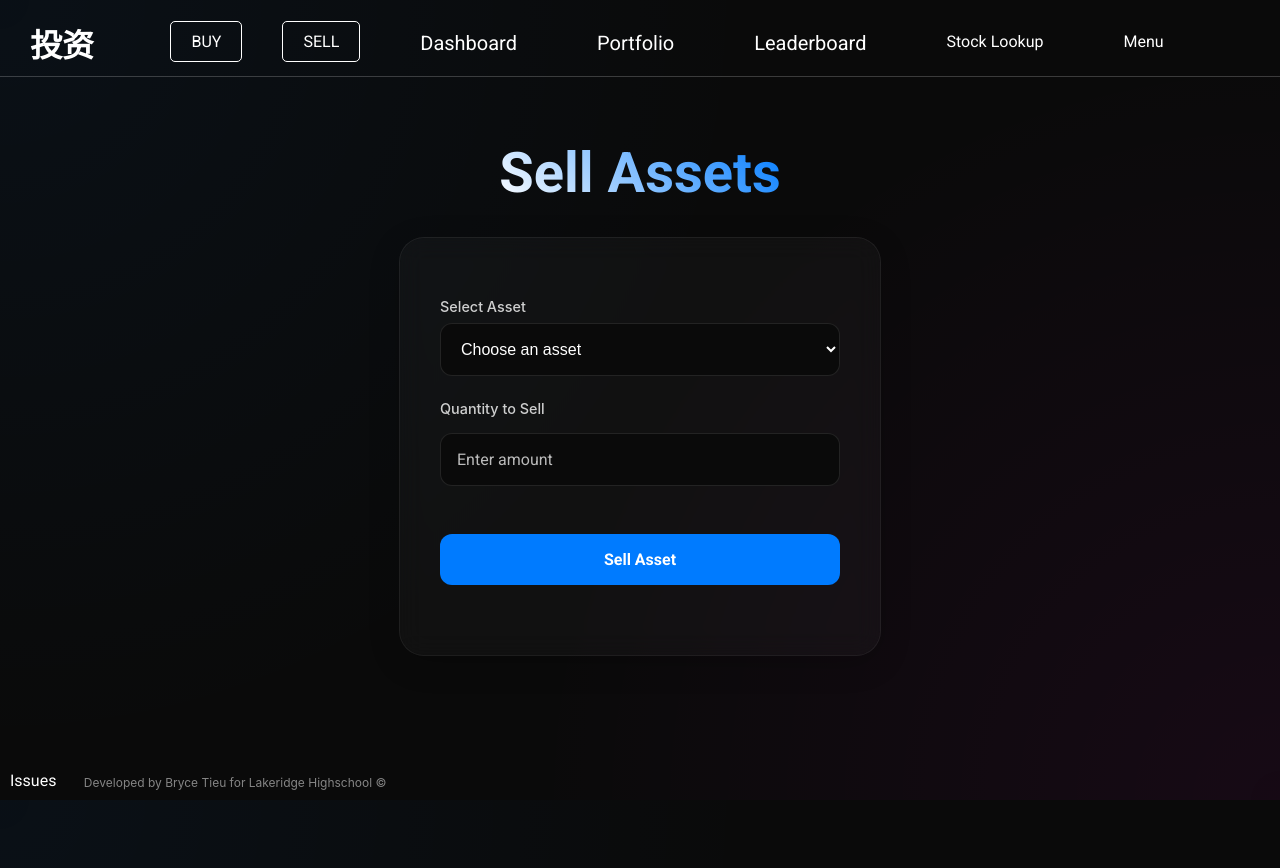
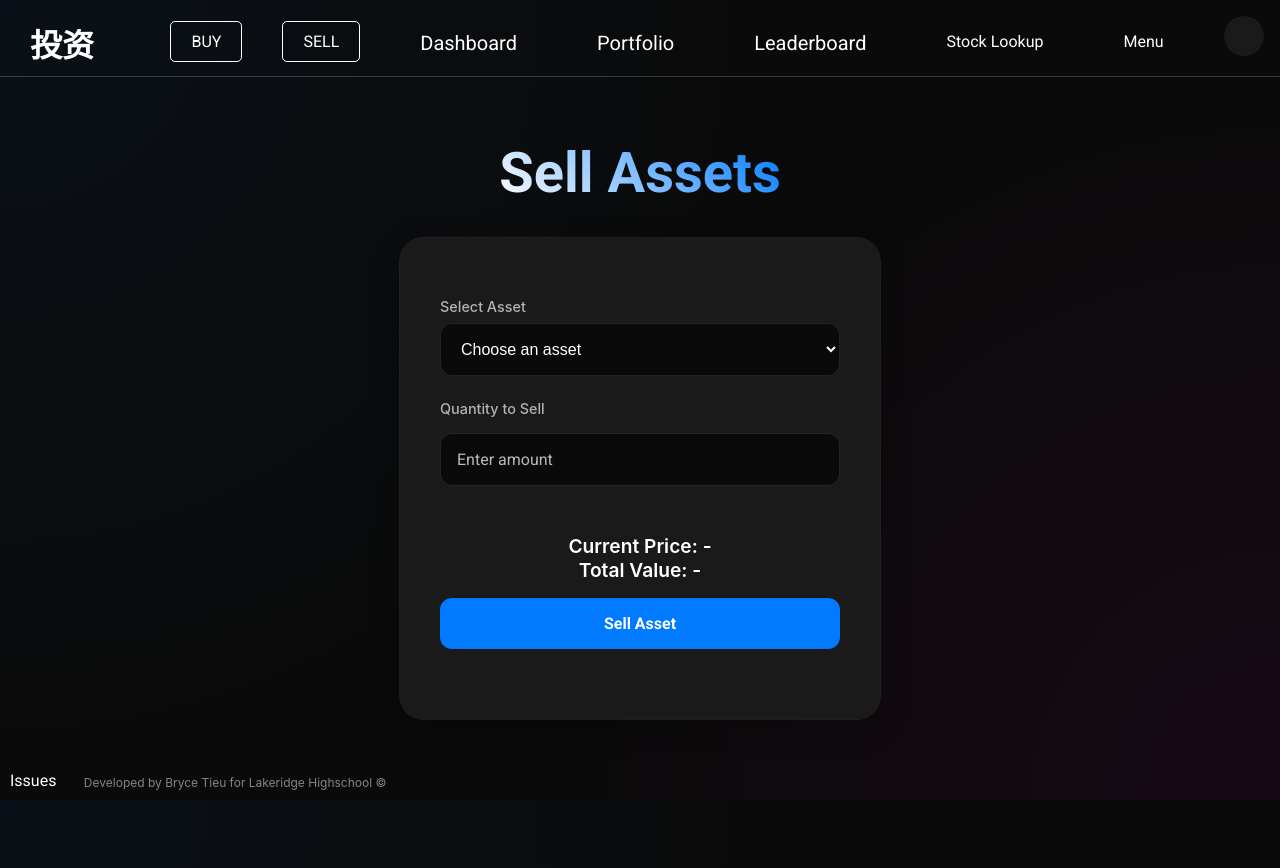
Before and after one commit to Buraisu-tiu/TouZi, a Flask app: page /sell in a window 1280 px wide. Run offline with Flask 3, Linux system fonts and the light colour scheme; the visitor is signed in with stand-in values (Sample User, id 1); data that the repository does not hold is empty; parts of the project's set-up code (start-up, migrations or seed data) failed here and were passed over; some libraries are stand-ins or nearby versions; some web fonts are replaced.

Commit message:
leladerboard links

```diff
--- a/Stock/templates/leaderboard.html.jinja2
+++ b/Stock/templates/leaderboard.html.jinja2
@@ -292,7 +292,7 @@ function createLeaderboardRow(user, rank) {
     return `
         <tr>
             <td>#${rank}</td>
-            <td>${user.username}</td>
+            <td><a href="/portfolio/${user.id}" class="hover:underline">${user.username}</a></td>
             <td>${formatCurrency(user.account_value)}</td>
             <td class="${user.daily_change >= 0 ? 'positive' : 'negative'}">
                 ${formatPercentage(user.daily_change)}
--- a/Stock/templates/sell.html.jinja2
+++ b/Stock/templates/sell.html.jinja2
@@ -1,19 +1,37 @@
 {% extends "base.html.jinja2" %}
 {% block content %}
 <style>
+    :root {
+        --bg-primary: #0a0a0a;
+        --bg-secondary: #1a1a1a;
+        --text-primary: #ffffff;
+        --text-secondary: #b3b3b3;
+        --accent-color: {{ user.accent_color if user and user.accent_color else '#007bff' }};
+        --error-color: #ff4757;
+        --success-color: #2ed573;
+    }
+
     body {
         background:
             radial-gradient(circle at 0% 0%, rgba(0, 123, 255, 0.05) 0%, transparent 50%),
             radial-gradient(circle at 100% 100%, rgba(255, 0, 221, 0.05) 0%, transparent 50%),
-            {{ user.background_color if user and user.background_color else '#0a0a0a' }};
+            var(--bg-primary);
         background-attachment: fixed;
-        color: #ffffff;
+        color: var(--text-primary);
         font-family: 'Inter', sans-serif;
         min-height: 100vh;
         margin: 0;
         padding: 0;
-        display: block; /* Changed from flex to block to prevent interference with base template */
+        display: block;
         overflow-x: hidden;
+        transition: background-color 0.3s ease;
+    }
+
+    body.light-mode {
+        --bg-primary: #f0f0f0;
+        --bg-secondary: #ffffff;
+        --text-primary: #333333;
+        --text-secondary: #666666;
     }
 
     .content-wrapper {
@@ -21,26 +39,26 @@
         display: flex;
         justify-content: center;
         align-items: flex-start;
-        padding-top: 2rem; /* Add space below the navbar */
-        min-height: calc(100vh - 60px); /* Adjust based on your navbar height */
+        padding-top: 2rem;
+        min-height: calc(100vh - 60px);
     }
 
     .sell-container {
         width: 100%;
-        max-width: 500px; /* Match the buy container */
+        max-width: 600px;
         padding: 2rem;
         display: flex;
         flex-direction: column;
         align-items: center;
         gap: 2rem;
-        margin: 0 auto; /* Center the container */
+        margin: 0 auto;
     }
 
     .sell-title {
         font-size: 3.5rem;
         font-weight: 700;
         margin: 0;
-        background: linear-gradient(45deg, #fff, {{ user.accent_color if user and user.accent_color else '#007bff' }});
+        background: linear-gradient(45deg, var(--text-primary), var(--accent-color));
         -webkit-background-clip: text;
         -webkit-text-fill-color: transparent;
         text-align: center;
@@ -48,7 +66,7 @@
 
     .form-container {
         width: 100%;
-        background: rgba(255, 255, 255, 0.03);
+        background: var(--bg-secondary);
         backdrop-filter: blur(12px);
         border-radius: 24px;
         padding: 2.5rem;
@@ -74,17 +92,17 @@
         margin-bottom: 0.5rem;
         font-size: 0.9rem;
         font-weight: 500;
-        color: rgba(255, 255, 255, 0.8);
+        color: var(--text-secondary);
     }
 
     .input-group input,
     .input-group select {
         width: 100%;
         padding: 1rem;
-        background: {{ user.background_color if user and user.background_color else '#0a0a0a' }};
+        background: var(--bg-primary);
         border: 1px solid rgba(255, 255, 255, 0.1);
         border-radius: 12px;
-        color: {{ user.text_color if user and user.text_color else '#ffffff' }};
+        color: var(--text-primary);
         font-size: 1rem;
         transition: all 0.3s ease;
     }
@@ -92,14 +110,14 @@
     .input-group input:focus,
     .input-group select:focus {
         outline: none;
-        border-color: {{ user.accent_color if user and user.accent_color else '#007bff' }};
+        border-color: var(--accent-color);
         box-shadow: 0 0 0 3px rgba({{ (user.accent_color if user and user.accent_color else '#007bff') | hex_to_rgb }}, 0.2);
     }
 
     .sell-button {
         width: 100%;
         padding: 1rem;
-        background: {{ user.accent_color if user and user.accent_color else '#007bff' }};
+        background: var(--accent-color);
         border: none;
         border-radius: 12px;
         color: white;
@@ -133,22 +151,20 @@
     .alert-success {
         background: rgba(46, 213, 115, 0.1);
         border: 1px solid rgba(46, 213, 115, 0.2);
-        color: #2ed573;
-        margin-top: 40%;
+        color: var(--success-color);
     }
 
     .alert-error {
         background: rgba(255, 71, 87, 0.1);
         border: 1px solid rgba(255, 71, 87, 0.2);
-        color: #ff4757;
-        margin-top: 40%;
+        color: var(--error-color);
     }
 
     .success-popup {
         position: fixed;
         bottom: 2rem;
         right: 2rem;
-        background: {{ user.accent_color if user and user.accent_color else '#007bff' }};
+        background: var(--accent-color);
         color: white;
         padding: 1rem 2rem;
         border-radius: 12px;
@@ -161,6 +177,83 @@
     .success-popup.show {
         transform: translateY(0);
         opacity: 1;
+    }
+
+    .mode-toggle {
+        position: fixed;
+        top: 1rem;
+        right: 1rem;
+        background: var(--bg-secondary);
+        border: none;
+        border-radius: 50%;
+        width: 40px;
+        height: 40px;
+        display: flex;
+        align-items: center;
+        justify-content: center;
+        cursor: pointer;
+        transition: all 0.3s ease;
+    }
+
+    .mode-toggle:hover {
+        transform: scale(1.1);
+    }
+
+    .mode-toggle i {
+        font-size: 1.2rem;
+        color: var(--text-primary);
+    }
+
+    .confirmation-modal {
+        display: none;
+        position: fixed;
+        top: 0;
+        left: 0;
+        width: 100%;
+        height: 100%;
+        background: rgba(0, 0, 0, 0.5);
+        align-items: center;
+        justify-content: center;
+        z-index: 1000;
+    }
+
+    .confirmation-content {
+        background: var(--bg-secondary);
+        padding: 2rem;
+        border-radius: 12px;
+        text-align: center;
+    }
+
+    .confirmation-buttons {
+        display: flex;
+        justify-content: center;
+        gap: 1rem;
+        margin-top: 1rem;
+    }
+
+    .confirmation-buttons button {
+        padding: 0.5rem 1rem;
+        border: none;
+        border-radius: 6px;
+        cursor: pointer;
+        transition: all 0.3s ease;
+    }
+
+    .confirm-sell {
+        background: var(--accent-color);
+        color: white;
+    }
+
+    .cancel-sell {
+        background: var(--bg-primary);
+        color: var(--text-primary);
+    }
+
+    .real-time-price {
+        font-size: 1.2rem;
+        font-weight: 600;
+        margin-top: 1rem;
+        text-align: center;
     }
 
     @keyframes slideDown {
@@ -193,13 +286,13 @@
     <div class="sell-container">
         <h1 class="sell-title">Sell Assets</h1>
         <div class="form-container">
-            <form method="POST" action="{{ url_for('sell') }}" onsubmit="return validateForm()">
+            <form id="sellForm" method="POST" action="{{ url_for('sell') }}" onsubmit="return showConfirmation(event)">
                 <div class="input-group">
                     <label for="symbol">Select Asset</label>
-                    <select id="symbol" name="symbol" required>
+                    <select id="symbol" name="symbol" required onchange="updatePrice()">
                         <option value="">Choose an asset</option>
                         {% for item in portfolio_items %}
-                            <option value="{{ item.symbol }}">
+                            <option value="{{ item.symbol }}" data-shares="{{ item.shares }}">
                                 {{ item.symbol }} ({{ item.shares }} shares)
                             </option>
                         {% endfor %}
@@ -209,7 +302,12 @@
                 <div class="input-group">
                     <label for="shares">Quantity to Sell</label>
                     <input type="number" id="shares" name="shares" step="0.01" min="0.01" required
-                           placeholder="Enter amount">
+                           placeholder="Enter amount" oninput="updateTotalValue()">
+                </div>
+
+                <div class="real-time-price">
+                    Current Price: <span id="currentPrice">-</span><br>
+                    Total Value: <span id="totalValue">-</span>
                 </div>
 
                 <button type="submit" class="sell-button">Sell Asset</button>
@@ -232,23 +330,127 @@
     Sale completed successfully
 </div>
 
+<button class="mode-toggle" onclick="toggleMode()">
+    <i class="fas fa-moon"></i>
+</button>
+
+<div id="confirmationModal" class="confirmation-modal">
+    <div class="confirmation-content">
+        <h2>Confirm Sale</h2>
+        <p>Are you sure you want to sell <span id="confirmShares"></span> shares of <span id="confirmSymbol"></span>?</p>
+        <p>Total value: <span id="confirmValue"></span></p>
+        <div class="confirmation-buttons">
+            <button class="confirm-sell" onclick="confirmSell()">Confirm</button>
+            <button class="cancel-sell" onclick="cancelSell()">Cancel</button>
+        </div>
+    </div>
+</div>
+
+<script src="https://kit.fontawesome.com/your-fontawesome-kit.js" crossorigin="anonymous"></script>
 <script>
+    let currentMode = 'dark';
+
+    function toggleMode() {
+        const body = document.body;
+        const modeToggle = document.querySelector('.mode-toggle i');
+
+        if (currentMode === 'dark') {
+            body.classList.add('light-mode');
+            modeToggle.classList.remove('fa-moon');
+            modeToggle.classList.add('fa-sun');
+            currentMode = 'light';
+        } else {
+            body.classList.remove('light-mode');
+            modeToggle.classList.remove('fa-sun');
+            modeToggle.classList.add('fa-moon');
+            currentMode = 'dark';
+        }
+    }
+
     function validateForm() {
         const shares = parseFloat(document.getElementById('shares').value);
+        const symbol = document.getElementById('symbol');
+        const selectedOption = symbol.options[symbol.selectedIndex];
+        const availableShares = parseFloat(selectedOption.dataset.shares);
+
         if (isNaN(shares) || shares <= 0) {
+            showAlert('Please enter a valid positive number for quantity', 'error');
+            return false;
+        }
+
+        if (shares > availableShares) {
+            showAlert(`You can't sell more than ${availableShares} shares`, 'error');
+            return false;
+        }
+
+        return true;
+    }
+
+    function showAlert(message, category) {
         const alert = document.createElement('div');
-            alert.className = 'alert alert-error';
-            alert.textContent = 'Please enter a valid positive number for quantity';
+        alert.className = `alert alert-${category}`;
+        alert.textContent = message;
         document.body.appendChild(alert);
 
         setTimeout(() => {
             alert.remove();
         }, 3000);
+    }
 
+    function showConfirmation(event) {
+        event.preventDefault();
+        if (validateForm()) {
+            const shares = document.getElementById('shares').value;
+            const symbol = document.getElementById('symbol').value;
+            const totalValue = document.getElementById('totalValue').textContent;
+
+            document.getElementById('confirmShares').textContent = shares;
+            document.getElementById('confirmSymbol').textContent = symbol;
+            document.getElementById('confirmValue').textContent = totalValue;
+
+            document.getElementById('confirmationModal').style.display = 'flex';
+        }
         return false;
     }
-        return true;
+
+    function confirmSell() {
+        document.getElementById('sellForm').submit();
     }
+
+    function cancelSell() {
+        document.getElementById('confirmationModal').style.display = 'none';
+    }
+
+    async function updatePrice() {
+        const symbol = document.getElementById('symbol').value;
+        if (symbol) {
+            try {
+                const response = await fetch(`/api/price/${symbol}`);
+                const data = await response.json();
+                document.getElementById('currentPrice').textContent = `$${data.price.toFixed(2)}`;
+                updateTotalValue();
+            } catch (error) {
+                console.error('Error fetching price:', error);
+            }
+        } else {
+            document.getElementById('currentPrice').textContent = '-';
+            document.getElementById('totalValue').textContent = '-';
+        }
+    }
+
+    function updateTotalValue() {
+        const shares = parseFloat(document.getElementById('shares').value);
+        const price = parseFloat(document.getElementById('currentPrice').textContent.replace('$', ''));
+        if (!isNaN(shares) && !isNaN(price)) {
+            const totalValue = shares * price;
+            document.getElementById('totalValue').textContent = `$${totalValue.toFixed(2)}`;
+        } else {
+            document.getElementById('totalValue').textContent = '-';
+        }
+    }
+
+    // Update price every 30 seconds
+    setInterval(updatePrice, 30000);
 
     {% if success %}
         document.addEventListener('DOMContentLoaded', function() {
@@ -260,5 +462,8 @@
             }, 3000);
         });
     {% endif %}
+
+    // Initial price update
+    updatePrice();
 </script>
 {% endblock %}
```
Lines whose indentation alone changed are shown as unchanged.
